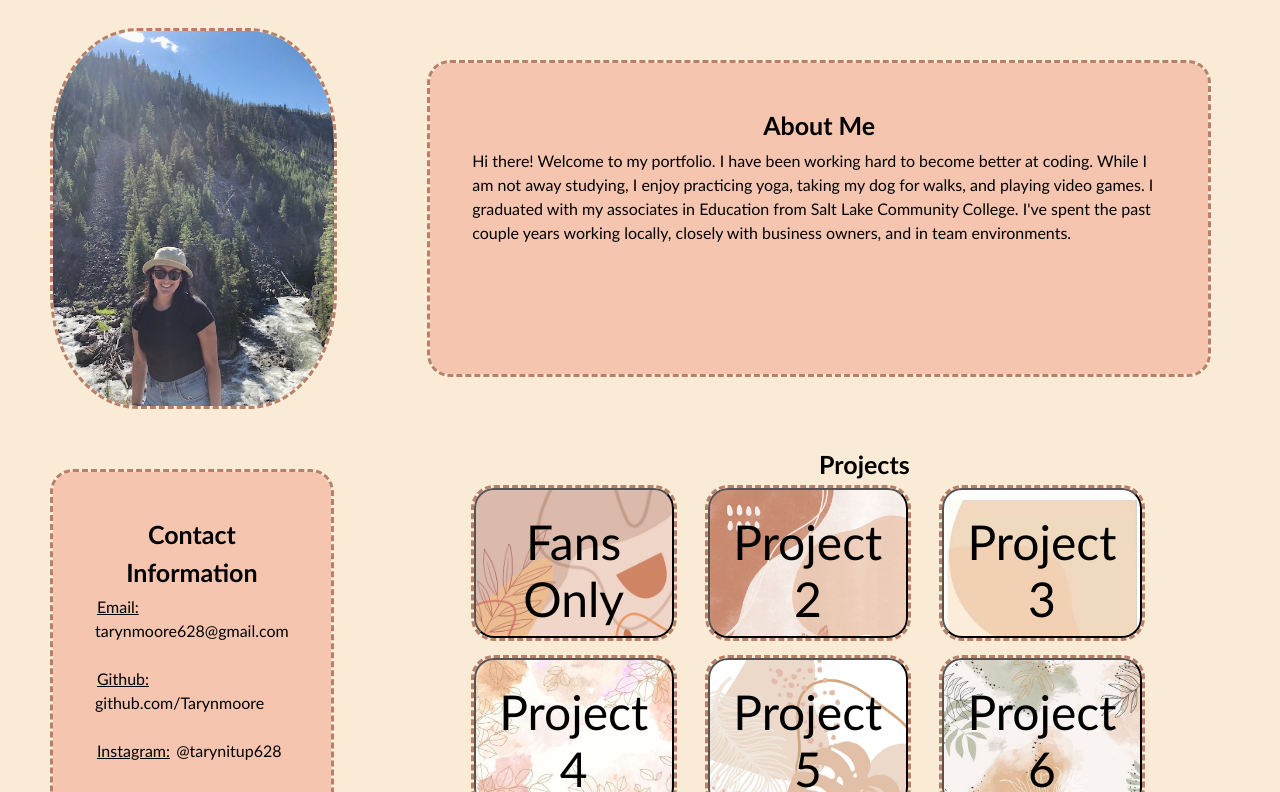
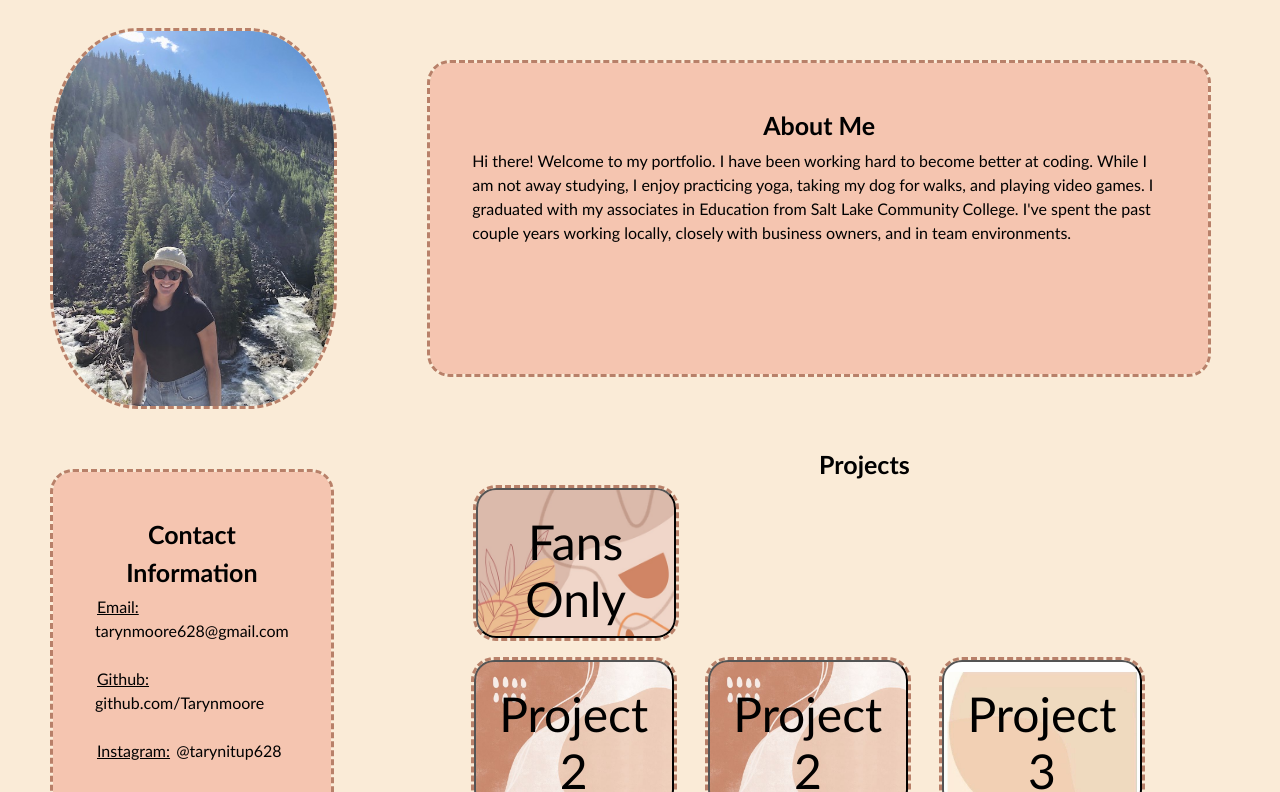
Before and after one commit to Tarynmoore/Challenge-2, a plain HTML site: page index.html in a window 1280 px wide. Shown: the part 160-952 px from the top of the page. Drawn offline with Linux system fonts and the light colour scheme.

Commit message:
Update index.html
added new project to portfolio

```diff
--- a/index.html
+++ b/index.html
@@ -52,7 +52,11 @@
 
       <figure class="backgorund">
         <h4 class="text text-projects">Projects</h4>
-        <button class="img1" type="submit" src="https://github.com/rtarasevich/Fans-Only">Fans Only</button>
+         <form action="https://rtarasevich.github.io/Fans-Only/index.html">
+        <button id="btn1" class="img1" type="submit" >Fans Only</button>
+        </form>
+        <button class="img2" type="submit">Project 2</button>
+
         <button class="img2" type="submit">Project 2</button>
         <button class="img3" type="submit">Project 3</button>
         <button class="img4" type="submit">Project 4</button>
```
